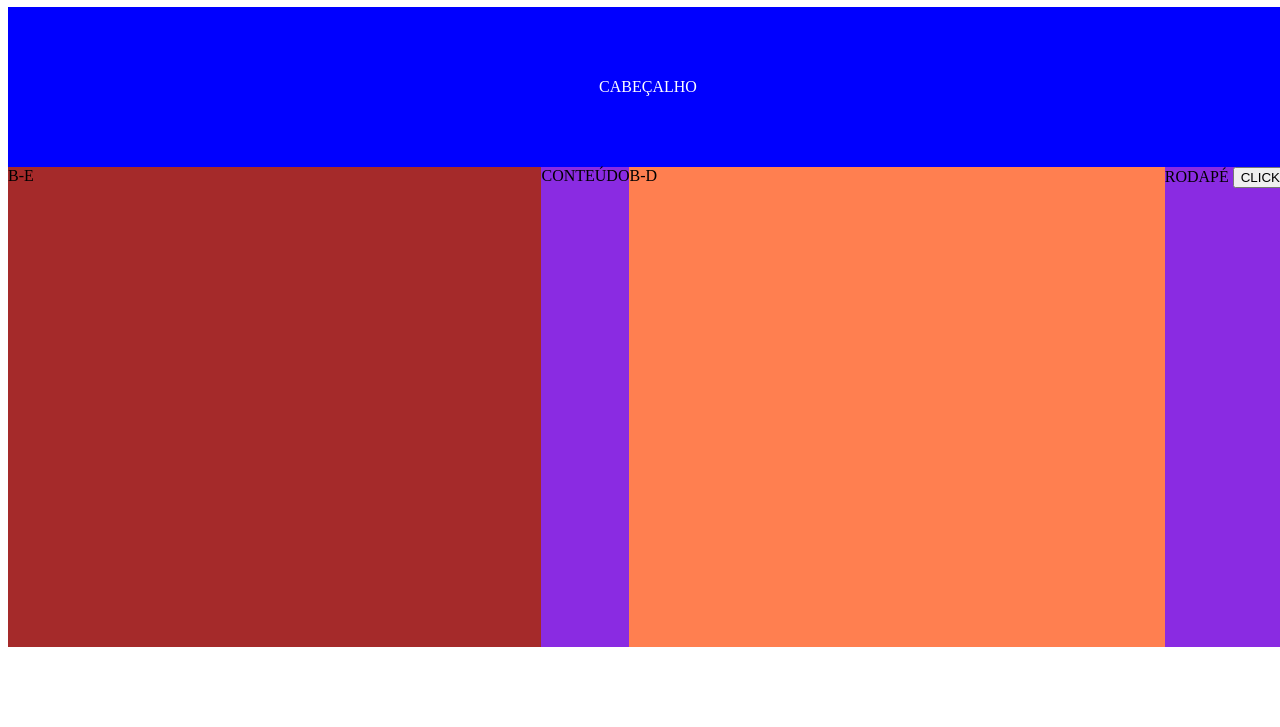
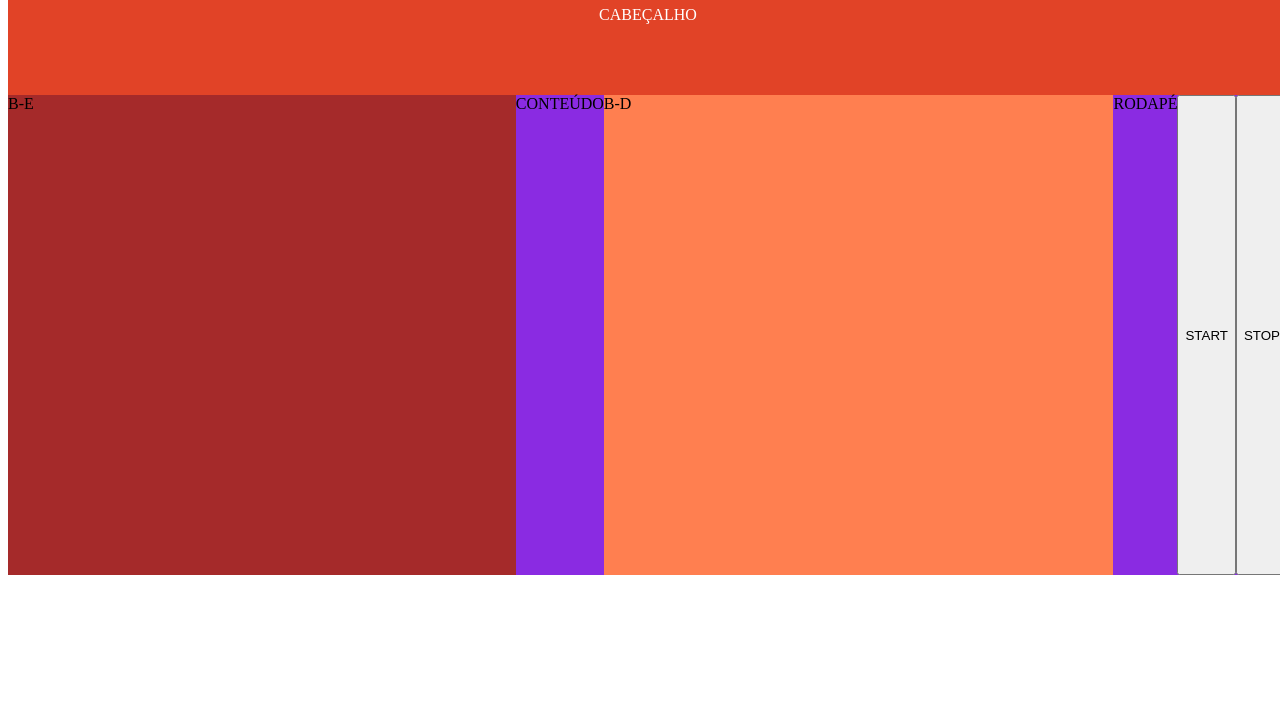
Before and after one commit to 1ESPG-2023/rm550757, a plain HTML site: page index.html in a window 1280 px wide. Shown: the part 73-800 px from the top of the page. Drawn offline with Linux system fonts and the light colour scheme.

Commit message:
Adicionando timeout

```diff
--- a/index.html
+++ b/index.html
@@ -9,7 +9,7 @@
     <script src="js/zyb-5647.js" defer></script>
 </head>
 <body>
-    <h1>Arrays</h1>
+    <!-- <h1>Arrays</h1> -->
 
     <!-- div>ul>li*5>a[href="#"]{item-}-->
 
@@ -84,8 +84,10 @@
         </aside>
         <footer class="rodape">
             <span>RODAPÉ</span>
-            <button value="10" onclick="console.log(`Resultado: ${soma(this.value)}`)">CLICK</button>
+            <!-- <button value="10" onclick="console.log(`Resultado: ${soma(this.value)}`)">CLICK</button> -->
         </footer>
+        <button onclick="mudaCor()">START</button>
+        <button onclick="clearTimeout(tmp)">STOP</button>
     </div>
 </body>
 </html>
--- a/js/zyb-5647.js
+++ b/js/zyb-5647.js
@@ -40,14 +40,42 @@
 //     console.log(`${key+1} - ${item.textContent = "LOCALIZADO"}`)
 // })
 
-function soma(parametro) {
-    nr1 = 10;
-    nr2 = 5;
+// function soma(parametro) {
+//     nr1 = 10;
+//     nr2 = 5;
 
-    return parseInt(nr1) + parseInt(nr2) + parseInt(parametro)
+//     return parseInt(nr1) + parseInt(nr2) + parseInt(parametro)
 
-    console.log(`Resultado : ${parseInt(nr1) + parseInt(nr2) + parseInt(parametro)}`)
-    console.log(`Este é o parâmetro que foi passado para a função : ${parametro}`)
+//     console.log(`Resultado : ${parseInt(nr1) + parseInt(nr2) + parseInt(parametro)}`)
+//     console.log(`Este é o parâmetro que foi passado para a função : ${parametro}`)
+// }
+
+// soma();
+
+function mudaCor(){
+
+    let r = "";
+    let g = "";
+    let b = "";
+
+    // math
+
+    // random = Gera números aleatorios entre 0 e 1
+    // ceil, floor e round que arredondam o número para cima, para baixo ou aleatóriamente.
+
+    // Determinando para as variavél r, g, b um valor entre 0 e 255
+
+    r = Math.round(Math.random() * 255)
+    g = Math.round(Math.random() * 255)
+    b = Math.round(Math.random() * 255)
+
+
+    const cabecalho = document.querySelector(".cabecalho");
+
+    cabecalho.setAttribute("style", `background-color:rgb(${r},${g},${b})`);
+
+    tmp = setTimeout(mudaCor, 1000)
+
 }
 
-soma();
+mudaCor();
```
Also changed, not shown: img/pic_bulboff.gif (added), img/pic_bulbon.gif (added).
